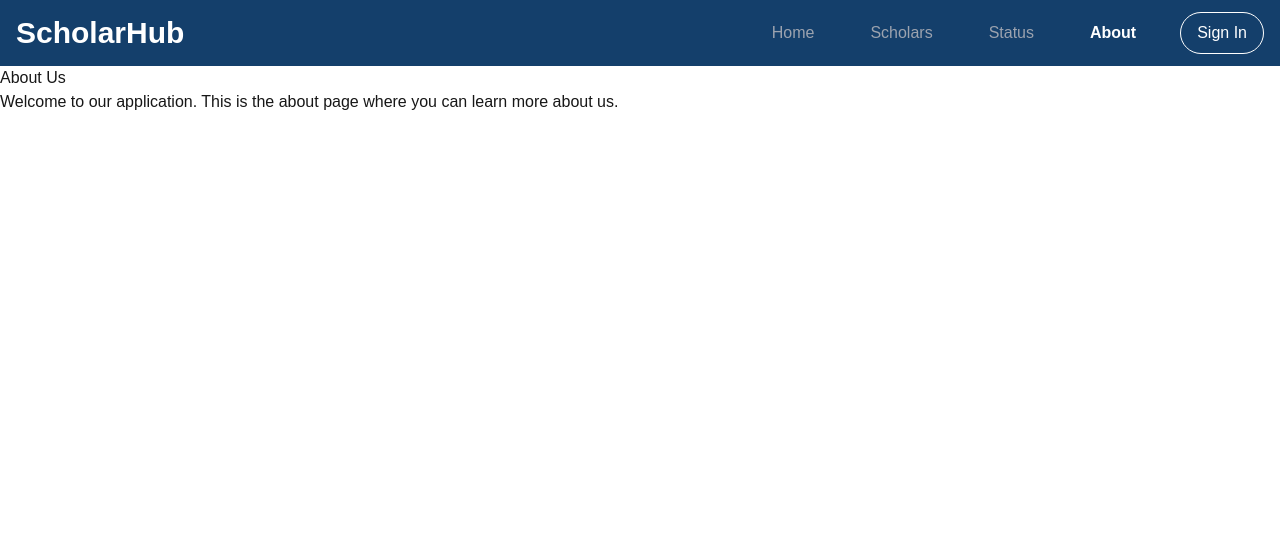
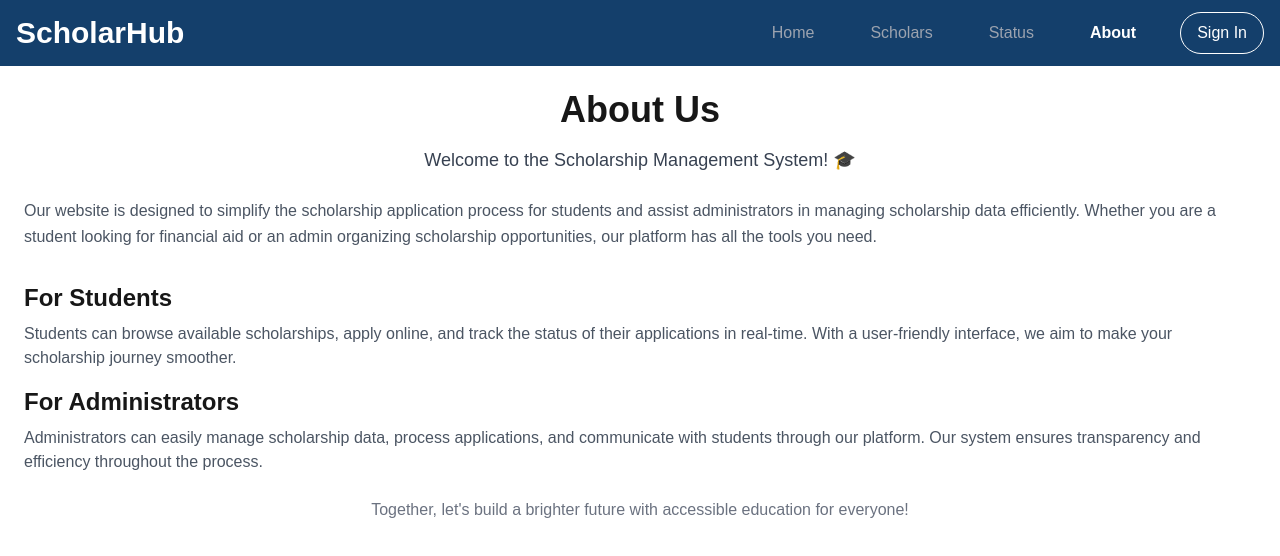
Before and after one commit to farahsbrina29/proyeksisfor_rekweb, a Next.js app: page /about in a window 1280 px wide. Shown: the top 556 px of the page. Built offline with nearby package versions, Linux system fonts and the light colour scheme; no server answers.

Commit message:
Add About Us page

```diff
--- a/app/about/page.tsx
+++ b/app/about/page.tsx
@@ -1,12 +1,37 @@
 import React from 'react';
 
-const AboutPage: React.FC = () => {
-    return (
-        <div>
-            <h1>About Us</h1>
-            <p>Welcome to our application. This is the about page where you can learn more about us.</p>
-        </div>
-    );
+const AboutUs = () => {
+  return (
+    <div className="container mx-auto p-6">
+      <h1 className="text-4xl font-bold mb-4 text-center">About Us</h1>
+      <p className="text-lg text-gray-700 mb-6 text-center">
+        Welcome to the Scholarship Management System! 🎓
+      </p>
+      <p className="text-gray-600 leading-relaxed">
+        Our website is designed to simplify the scholarship application process for students
+        and assist administrators in managing scholarship data efficiently. Whether you are a
+        student looking for financial aid or an admin organizing scholarship opportunities,
+        our platform has all the tools you need.
+      </p>
+      <div className="mt-8">
+        <h2 className="text-2xl font-semibold mb-2">For Students</h2>
+        <p className="text-gray-600 mb-4">
+          Students can browse available scholarships, apply online, and track the status of
+          their applications in real-time. With a user-friendly interface, we aim to make
+          your scholarship journey smoother.
+        </p>
+        <h2 className="text-2xl font-semibold mb-2">For Administrators</h2>
+        <p className="text-gray-600 mb-4">
+          Administrators can easily manage scholarship data, process applications, and
+          communicate with students through our platform. Our system ensures transparency
+          and efficiency throughout the process.
+        </p>
+      </div>
+      <p className="text-center mt-6 text-gray-500">
+        Together, let's build a brighter future with accessible education for everyone!
+      </p>
+    </div>
+  );
 };
 
-export default AboutPage;
+export default AboutUs;
--- a/package.json
+++ b/package.json
@@ -21,13 +21,13 @@
     "sweetalert2": "^11.6.13"
   },
   "devDependencies": {
-    "@types/node": "^20",
-    "@types/react": "^18",
+    "@types/node": "20.17.6",
+    "@types/react": "18.3.12",
     "@types/react-dom": "^18",
     "eslint": "^8",
     "eslint-config-next": "15.0.3",
     "postcss": "^8.4.49",
     "tailwindcss": "^3.4.15",
-    "typescript": "^5"
+    "typescript": "5.6.3"
   }
 }
```
Also changed, not shown: 1 other file (tests, documents, lock files or other folders).
